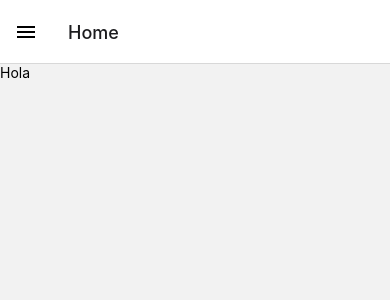
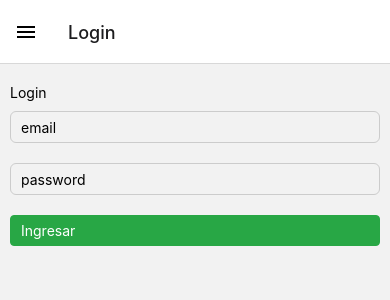
Before and after one commit to melaniedegiusti/prog-Native, a React Native app: screen / in a window 390 px wide. Shown: the top 300 px of the page. Built offline with nearby package versions, Linux system fonts and the light colour scheme; no server answers.

Commit message:
newPosts

```diff
--- a/src/components/Menu.js
+++ b/src/components/Menu.js
@@ -5,6 +5,8 @@ import {createDrawerNavigator} from '@react-navigation/drawer';
 import Home from '../screens/Home';
 import Login from '../screens/Login';
 import Register from '../screens/Register';
+import Profile from '../screens/Profile';
+import NewPostForm from '../screens/NewPostForm';
 import {auth} from '../firebase/config'
 
 const Drawer = createDrawerNavigator()
@@ -14,7 +16,8 @@ class Menu extends Component {
         super();
         this.state ={
             loggedIn: false,
-            userData:'',
+            errorMessage:'',
+            errorCode:'',
         }
     }
 
@@ -35,34 +38,54 @@ class Menu extends Component {
 
     register(email, password){
         auth.createUserWithEmailAndPassword(email, password)
-            .then((userData)=> console.log(userData))
-            .catch((err)=> console.log(err))
+        .then( () => {
+            console.log('========= Registrado ============');
+        })
+        .catch( error => {
+            console.log(error);
+            this.setState({
+                errorMessage: error.message,
+                errorCode: error.code
+            })
+        })
 }
 
     login(email, password){
          auth.signInWithEmailAndPassword(email, password)
-             .then((response)=> {
-                console.log("se logueó correctamente");
+         .then( (response)=>{
+            console.log('========= Logueado ============');
             console.log(response);
             this.setState({
                 loggedIn: true,
-                    userData: response.user
+                userData: response.user,
             })
+        })
+        .catch( error => {
+            console.log(error);
+            this.setState({
+                errorMessage:error.message,
+                errorCode: error.code
+            })
+        })
+}
 
-            })
-             .catch((err)=> console.log(err))
+      logout(){
+          auth.signOut()
     }
 
     render(){
         return(
+                this.state.loggedIn == false ?
                     <Drawer.Navigator>
-                    <Drawer.Screen name="Home" component={()=> <Home />} />
-                    <Drawer.Screen name="Login" component={()=> <Login login={(email, pass)=>this.login(email, pass)}/> }/>
-                    <Drawer.Screen name="Register" component={()=> <Register register={(email, pass)=> this.register(email, pass) }/> }/>
+                        <Drawer.Screen name="Login" component={()=><Login login={(email, pass)=>this.login(email, pass)} errorMessage={this.state.errorMessage} errorCode={this.state.errorCode} />} />
+                        <Drawer.Screen name="Register" component={()=><Register register={(email, pass)=>this.register(email, pass)} errorMessage={this.state.errorMessage} errorCode={this.state.errorCode} />} />
+                    </Drawer.Navigator>
+                 :
+                    <Drawer.Navigator>
+                        <Drawer.Screen name="Home" component={()=><Home />} />
+                        <Drawer.Screen name="Nuevo Post" component={() => <NewPostForm />}  />
                         <Drawer.Screen name="Mi Perfil" component={()=><Profile logout={() => this.logout()} />} />
                     </Drawer.Navigator>
-
-
         )
     }
 }
--- a/src/screens/Home.js
+++ b/src/screens/Home.js
@@ -1,17 +1,71 @@
 import React, {Component} from 'react'
-import{Text, View} from 'react-native'
+import{Text, View, StyleSheet, FlatList} from 'react-native'
+import { db } from '../firebase/config'
 
 class Home extends Component{
     constructor(props){
         super(props);
-        this.setState ={}
+        this.State ={
+            posts:[]
+        }
+    }
+
+    componentDidMount(){
+        this.showPost();
+    }
+
+    showPost(){
+        db.collection('posteos').onSnapshot((docs)=>{
+            console.log(docs)
+            let posteos = []
+            docs.forEach((doc)=> {
+                console.log(doc.data())
+                posteos.push({
+                    id: doc.id,
+                    data: doc.data()
+                })
+            })
+            this.setState({
+                posts: posteos
+            })
+        })
     }
 
     render(){
         return(
-            <Text>Hola</Text>
+            <View style={StyleSheet.container}>
+                <FlatList
+                    // data = {this.state.posts}
+                    // keyExtractor = {(post) => post.id}
+                    // renderItem = {({item}) => <Post postData={item} />}
+                />
+            </View>
+
+
         )
     }
 }
 
+const styles = StyleSheet.create({
+    container: {
+        textAlign: 'center',
+        padding: 10,
+    },
+    image:{
+        height:250,
+    },
+    flatList:{
+        justifyContent:'space-between'
+    },
+    touchable:{
+        padding: 4,
+        backgroundColor: '#ccc',
+        marginBottom: 10,
+        borderRadius: 4,
+    },
+    touchableText:{
+        fontWeight: 'bold'
+    }
+});
+
 export default Home;
--- /dev/null
+++ b/src/screens/NewPostForm.js
@@ -0,0 +1,95 @@
+import React, { Component } from 'react'
+import { Text, StyleSheet, View, TextInput, TouchableOpacity} from 'react-native'
+import { auth, db } from '../firebase/config';
+
+class NewPostForm extends Component {
+    constructor() {
+        super();
+        this.state = {
+            title: '',
+            description: ''
+        }
+    }
+
+    submitPost() {
+        db.collection('posteos').add({
+            user: auth.currentUser.email,
+            createdAt: Date.now(),
+            title: this.state.title,
+            description: this.state.description,
+            likes: [],
+            comments: []
+        })
+            .then(() => {
+                console.log('Se posteo exitosamente');
+                this.setState({
+                    title: '',
+                    description: ''
+                })
+            })
+            .catch(err => console.log(err))
+    }
+
+    render() {
+        return (
+            <View style={styles.formContainer}>
+                <TextInput
+                    style={styles.input}
+                    placeholder="Título"
+                    keyboardType="default"
+                    onChangeText={ text => this.setState({ title: text }) }
+                    value={this.state.title}
+                />
+                <TextInput
+                    style={styles.input}
+                    placeholder="Descripción"
+                    keyboardType="default"
+                    onChangeText={ text => this.setState({ description: text }) }
+                    value={this.state.description}
+                    multiline={true}
+                />
+                <TouchableOpacity style={styles.button} onPress={() => this.submitPost()}>
+                    <Text style={styles.textButton}> Postear </Text>
+                </TouchableOpacity>
+            </View>
+        )
+    }
+}
+
+const styles = StyleSheet.create({
+    formContainer:{
+        paddingHorizontal:10,
+        marginTop: 20,
+    },
+    input:{
+        height:100,
+        paddingVertical:15,
+        paddingHorizontal: 10,
+        borderWidth:1,
+        borderColor: '#ccc',
+        borderStyle: 'solid',
+        borderRadius: 6,
+        marginVertical:10,
+    },
+    error:{
+        marginBottom: 10,
+        color: "#dc3545",
+        fontSize: 12
+    },
+    button:{
+        backgroundColor:'#28a745',
+        paddingHorizontal: 10,
+        paddingVertical: 6,
+        textAlign: 'center',
+        borderRadius:4,
+        borderWidth:1,
+        borderStyle: 'solid',
+        borderColor: '#28a745'
+    },
+    textButton:{
+        color: '#fff'
+    }
+
+})
+
+export default NewPostForm;
```
Lines whose indentation alone changed are shown as unchanged.
